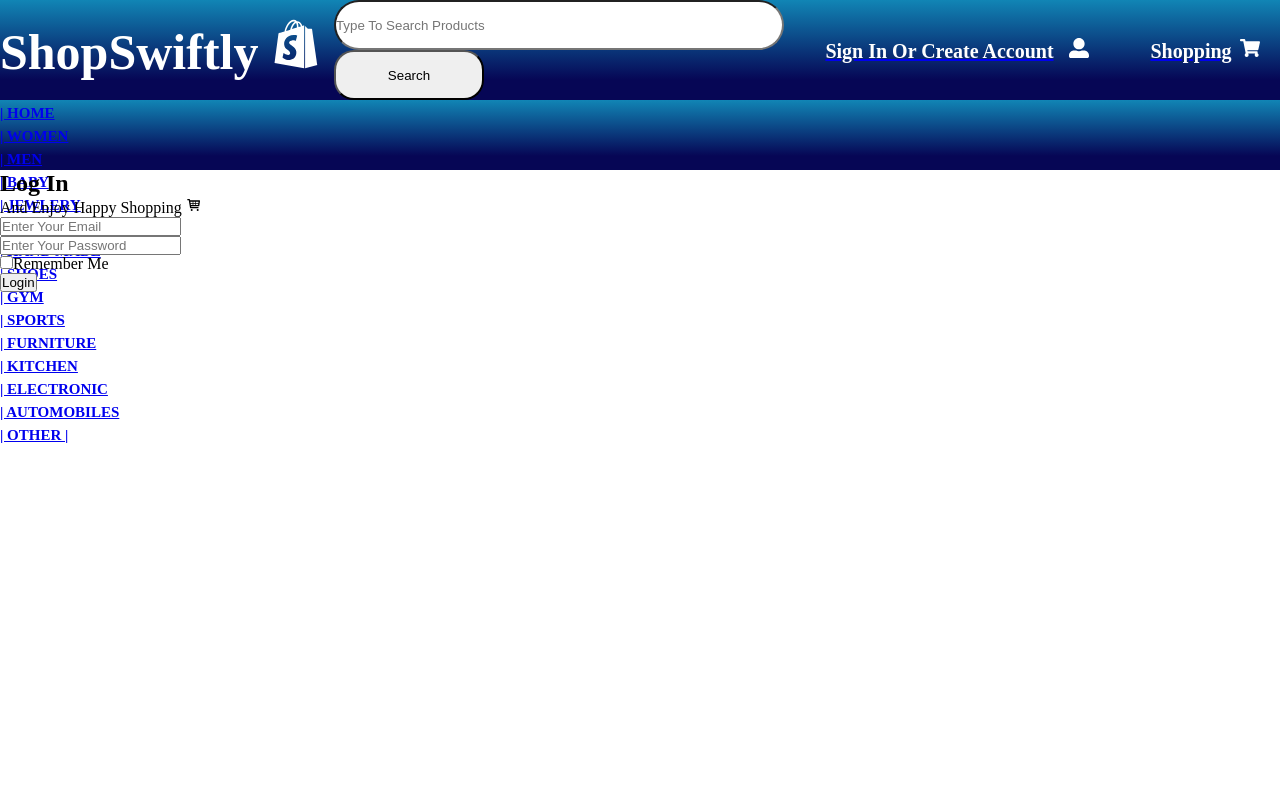
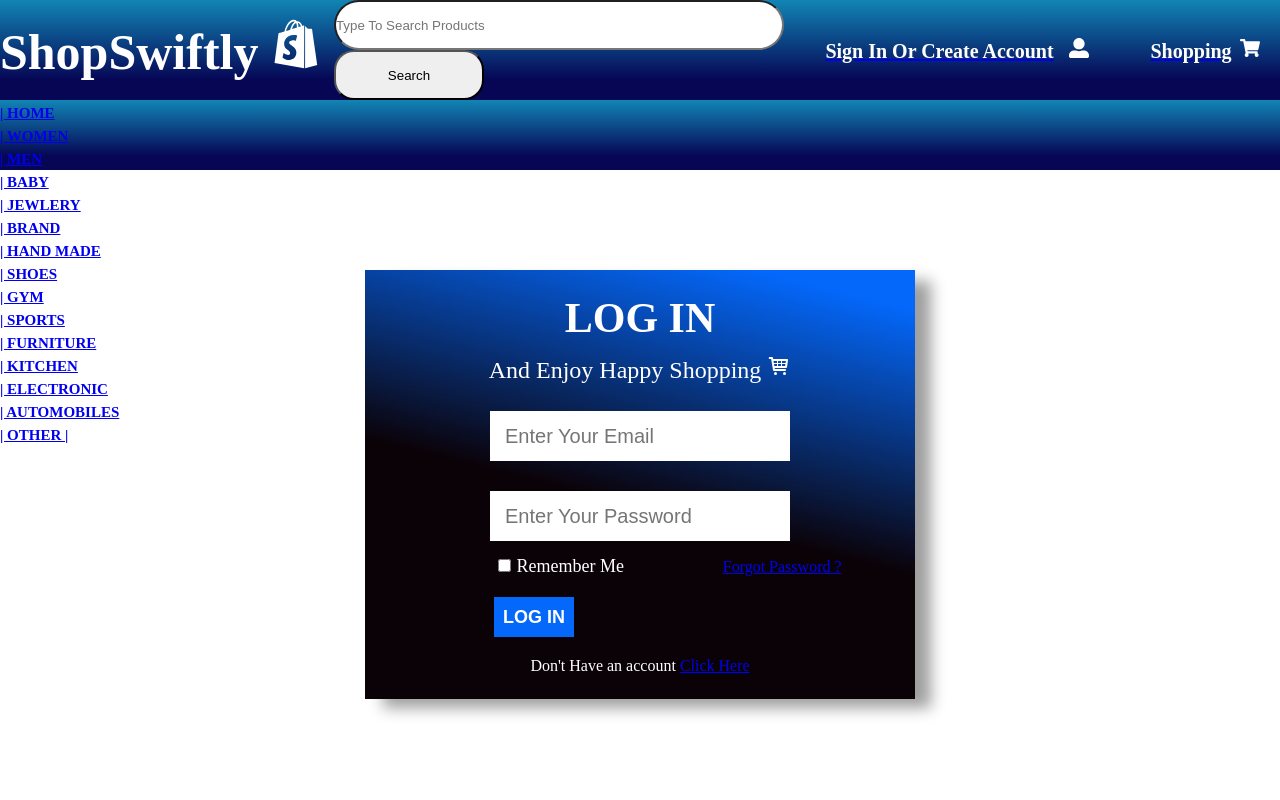
Before and after one commit to iamabd591/ShopSwiftly-Mern-Stack-Ecommerce-Project, a React (Create React App) app in the folder client/: page /signIn in a window 1280 px wide. Shown: the top 800 px of the page. Built offline with nearby package versions, Linux system fonts and the light colour scheme; the HTML template or start-up script is replaced by a standard one.

Commit message:
style sign in page

```diff
--- a/client/src/index.css
+++ b/client/src/index.css
@@ -372,3 +372,82 @@ input {
   border: none;
   outline: none;
 }
+.main {
+  display: flex;
+  justify-content: center;
+  align-items: center;
+  width: 100%;
+  width: 100%;
+  background: #ffff;
+  padding: 40px 28px;
+}
+.form-div {
+  width: 550px;
+  height: 100%;
+  padding: 40px 30px;
+  text-align: center;
+  margin-top: 60px;
+  background: linear-gradient(
+    14deg,
+    rgba(11, 2, 8, 1) 46%,
+    rgba(4, 104, 251, 1) 93%
+  );
+  padding: 24px;
+  box-shadow: 17px 10px 14px -1px rgba(0, 0, 0, 0.38);
+  -webkit-box-shadow: 17px 10px 14px -1px rgba(0, 0, 0, 0.38);
+  -moz-box-shadow: 17px 10px 14px -1px rgba(0, 0, 0, 0.38);
+  color: #ffffff;
+}
+.main .form-div h2 {
+  font-size: 42px;
+  text-transform: uppercase;
+  font-weight: 600;
+}
+.main .form-div .slogan {
+  padding: 12px 8px;
+  font-size: 24px;
+  font-weight: 500;
+}
+.main .form-div .input-field {
+  width: 100%;
+  height: 100%;
+  padding: 15px 12px;
+}
+.main .form-div .input-field input {
+  width: 300px;
+  height: 50px;
+  outline: none;
+  border: none;
+  font-size: 20px;
+  text-align: left;
+  padding: 15px;
+}
+.main .form-div .form-links {
+  display: flex !important;
+  justify-content: space-around !important;
+  align-items: center !important;
+  margin-bottom: 20px;
+}
+.main .form-div .form-links .input-check {
+  margin-left: 60px !important;
+}
+.main .form-div .form-links .input-check lable {
+  margin-left: 5px;
+  font-size: 18px;
+}
+.login-btn {
+  text-align: left !important;
+  margin-left: 105px;
+  margin-bottom: 20px;
+}
+.login-btn button{
+  border: none;
+  outline: none;
+  width:80px;
+  height: 40px;
+  background: #0468fb;
+  color:#fff;
+  font-size: 18px;
+  text-transform: uppercase;
+  font-weight: 700;
+}
--- a/client/src/pages/Sign.js
+++ b/client/src/pages/Sign.js
@@ -1,6 +1,7 @@
 import React from "react";
 import Layout from "../components/layout/Layout";
 import { TiShoppingCart } from "react-icons/ti";
+import { Link } from "react-router-dom";
 
 const Sign = () => {
   return (
@@ -9,7 +10,7 @@ const Sign = () => {
         <div className="form-div">
           <form method="post" action="#">
             <h2>Log In </h2>
-            <p>
+            <p className="slogan">
               And Enjoy Happy Shopping{" "}
               <spam>
                 {" "}
@@ -36,14 +37,33 @@ const Sign = () => {
               />
             </div>
 
+            <div className="form-links">
             <div className="input-check">
               <input type="checkbox" id="remember" />
               <lable htmlFor="remember">Remember Me</lable>
             </div>
+              <div className="fogot-pass">
+                <Link to="/forgot" tabIndex="-1">
+                  {" "}
+                  Forgot Password ?
+                </Link>
+              </div>
+            </div>
 
-            <div className="logi-btn">
-              <button> Login </button>
+            <div className="login-btn">
+              <button> Log in </button>
             </div>
+            <div className="create-account">
+                <p>
+                  Don't Have an account{" "}
+                  <spam>
+                    {" "}
+                    <Link to="/signup" tabIndex="-1">
+                      Click Here
+                    </Link>
+                  </spam>
+                </p>
+              </div>
           </form>
         </div>
       </div>
```
